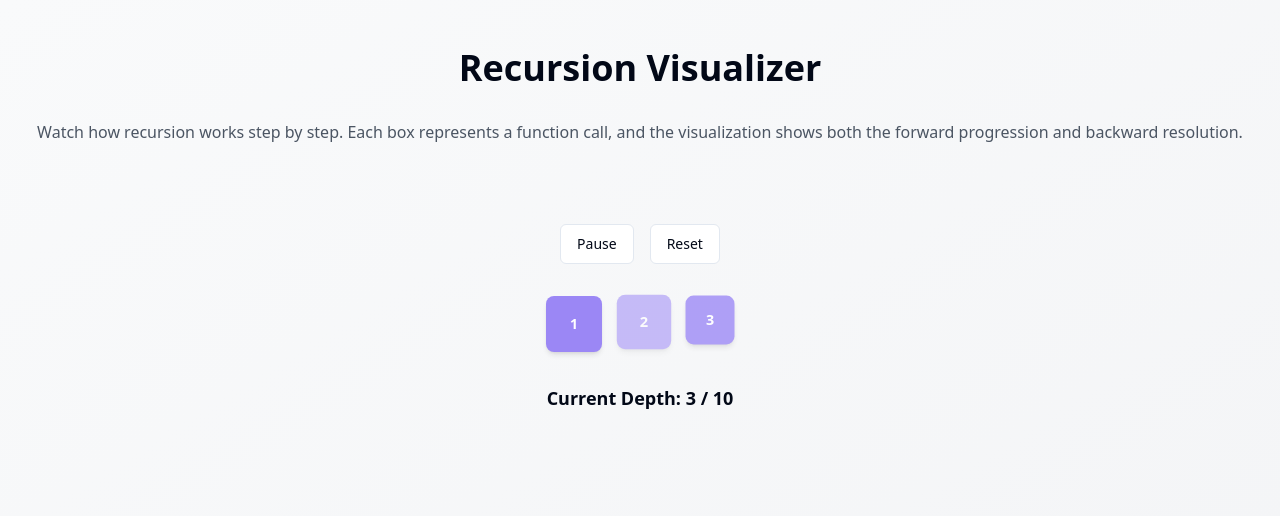
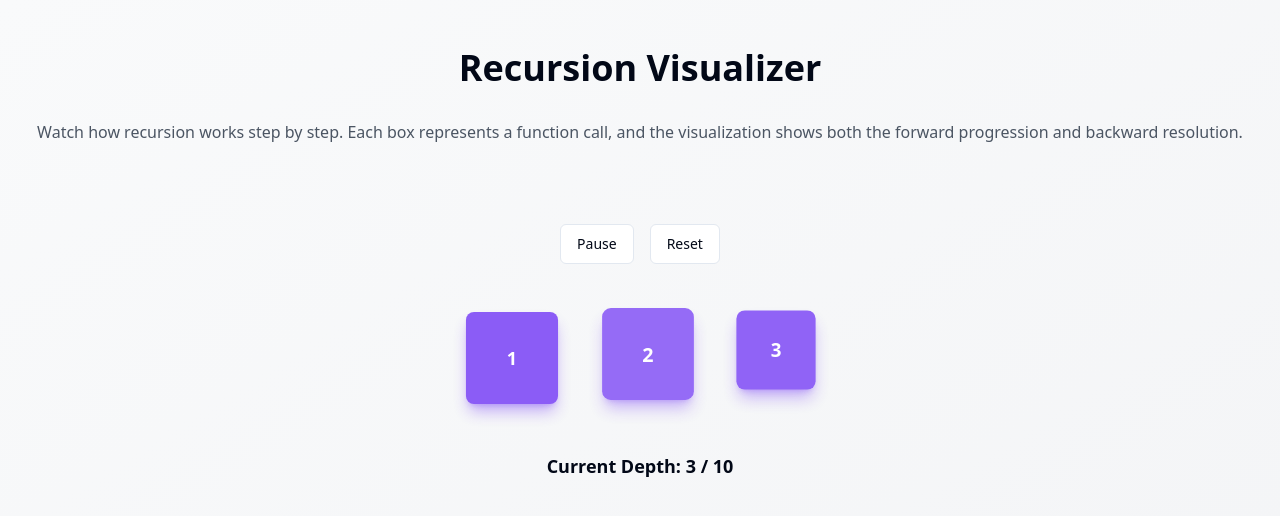
Before and after one commit to rapidGatorX/recursive-visualizer, a React (Vite) app: page / in a window 1280 px wide. Both pictures are taken after a click on the button "Play". Shown: the top 516 px of the page. Built offline with nearby package versions, Linux system fonts and the light colour scheme.

Commit message:
Enhance Box Design and Animation
Increased the size of the boxes in the Recursion Visualizer for better visibility. Updated animation colors to be more eye-catching and adjusted spacing to ensure the boxes are easily distinguishable from one another.
[skip gpt_engineer]

```diff
--- a/src/components/Box.tsx
+++ b/src/components/Box.tsx
@@ -8,22 +8,26 @@ interface BoxProps {
 }
 
 export const Box = ({ level, isActive, isVisited, maxDepth }: BoxProps) => {
-  const size = Math.max(60 - level * 4, 30); // Decrease size with depth
+  const size = Math.max(100 - level * 8, 40); // Increased base size from 60 to 100
 
   return (
     <div
       className={cn(
-        "relative flex items-center justify-center rounded-lg shadow-md transition-all duration-300 animate-box-appear",
-        isActive && "bg-primary animate-pulse",
+        "relative flex items-center justify-center rounded-lg shadow-lg transition-all duration-300 animate-box-appear",
+        isActive && "bg-primary animate-pulse shadow-primary/50",
         isVisited && "animate-box-visited",
         !isActive && !isVisited && "bg-gray-100"
       )}
       style={{
         width: size,
         height: size,
+        margin: "1rem", // Added margin for better spacing
       }}
     >
-      <span className="text-sm font-semibold text-white">
+      <span className={cn(
+        "text-lg font-bold",
+        isActive || isVisited ? "text-white" : "text-gray-600"
+      )}>
         {level}
       </span>
     </div>
--- a/tailwind.config.ts
+++ b/tailwind.config.ts
@@ -25,31 +25,32 @@ export default {
         background: "hsl(var(--background))",
         foreground: "hsl(var(--foreground))",
         primary: {
-          DEFAULT: "#9b87f5",
+          DEFAULT: "#8B5CF6", // More vibrant purple
           foreground: "hsl(var(--primary-foreground))",
         },
         secondary: {
-          DEFAULT: "#7E69AB",
+          DEFAULT: "#D946EF", // Vibrant magenta
           foreground: "hsl(var(--secondary-foreground))",
         },
       },
       keyframes: {
         "box-appear": {
-          "0%": { transform: "scale(0.8)", opacity: "0" },
+          "0%": { transform: "scale(0.6)", opacity: "0" },
           "100%": { transform: "scale(1)", opacity: "1" },
         },
         "box-visited": {
-          "0%": { background: "#9b87f5" },
-          "100%": { background: "#7E69AB" },
+          "0%": { background: "#8B5CF6", transform: "scale(1)" },
+          "50%": { transform: "scale(1.05)" },
+          "100%": { background: "#D946EF", transform: "scale(1)" },
         },
         pulse: {
-          "0%, 100%": { transform: "scale(1)" },
-          "50%": { transform: "scale(1.05)" },
+          "0%, 100%": { transform: "scale(1)", opacity: "1" },
+          "50%": { transform: "scale(1.1)", opacity: "0.9" },
         },
       },
       animation: {
-        "box-appear": "box-appear 0.3s ease-out",
-        "box-visited": "box-visited 0.5s ease-in-out forwards",
+        "box-appear": "box-appear 0.4s ease-out",
+        "box-visited": "box-visited 0.6s ease-in-out forwards",
         pulse: "pulse 2s infinite",
       },
     },
```
